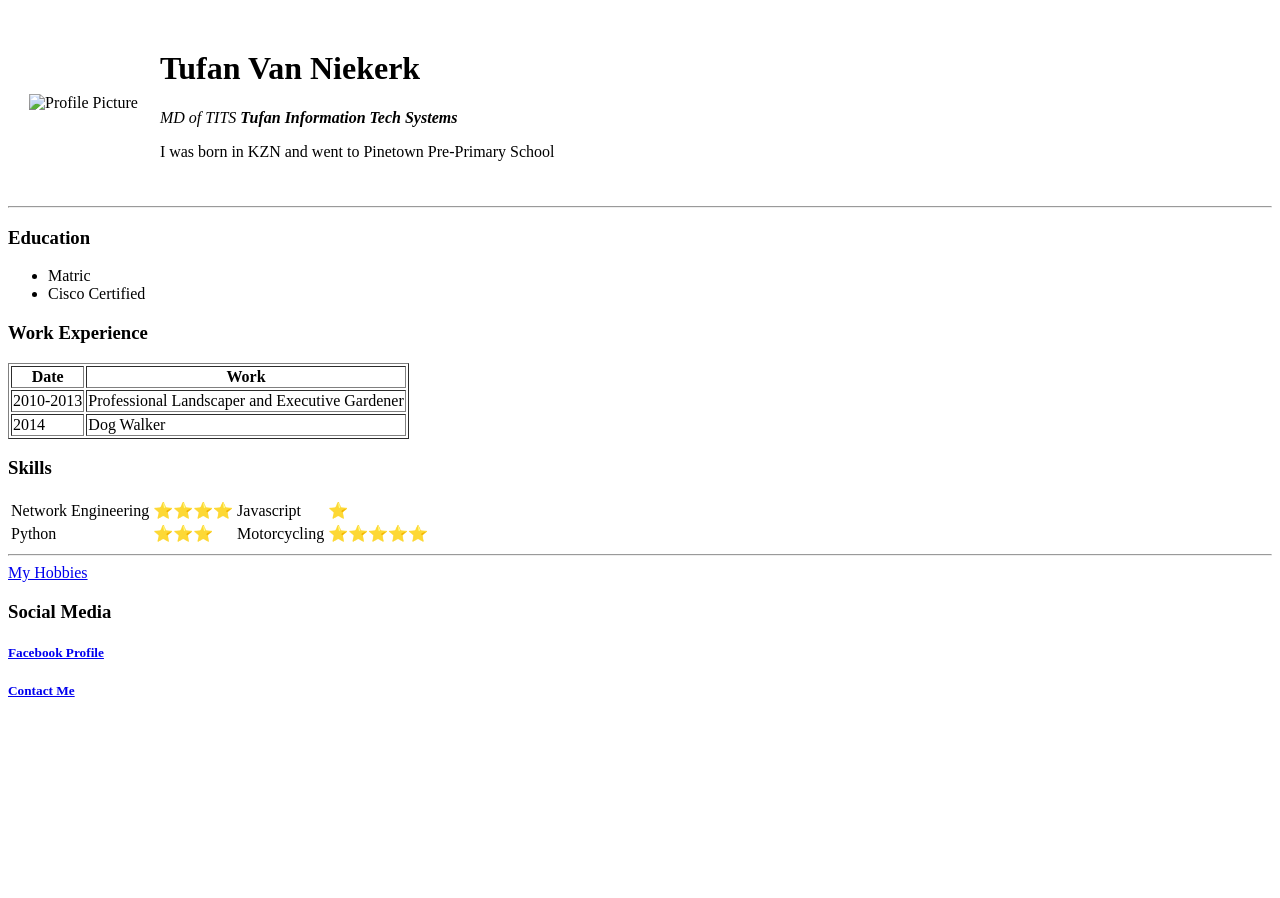
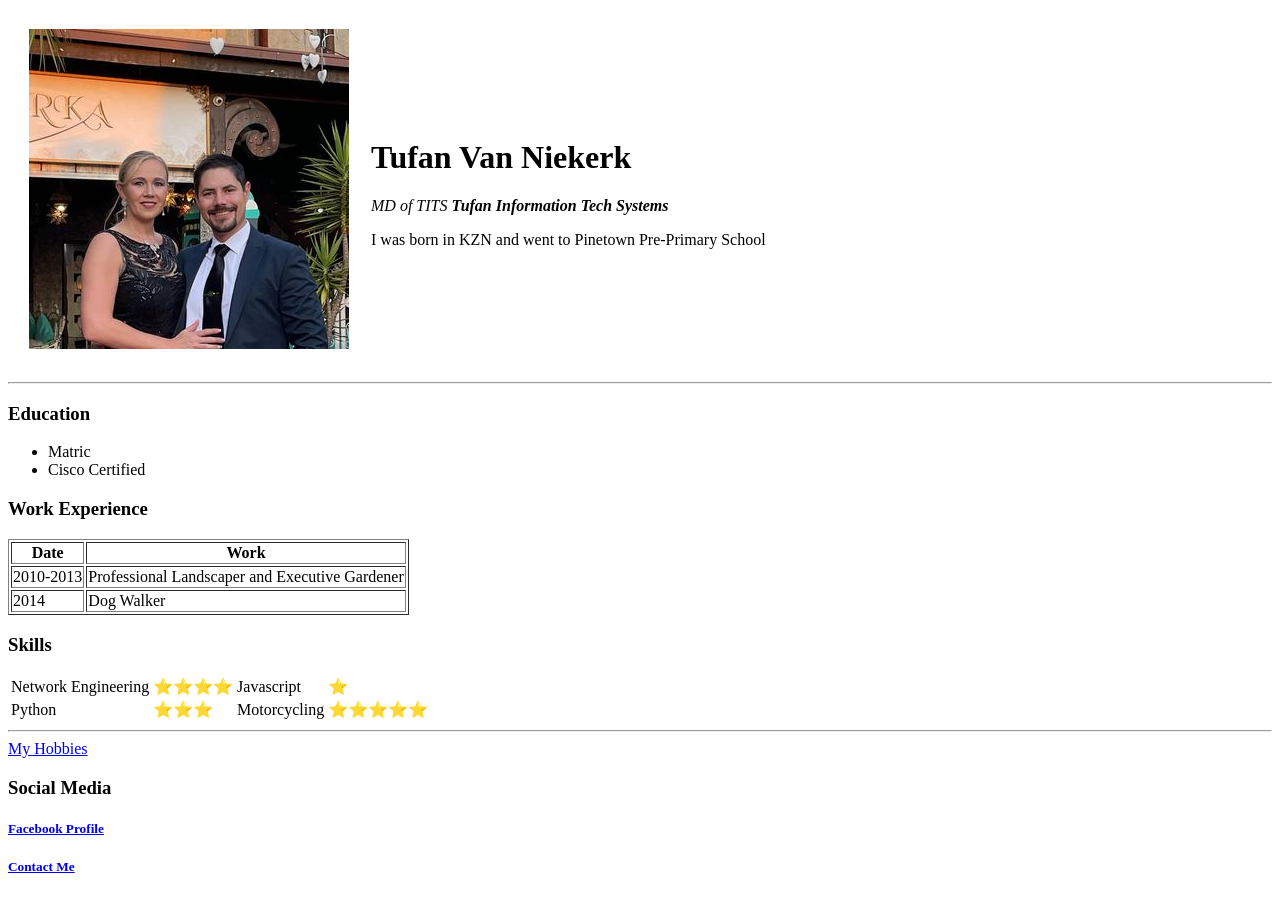
Before and after one commit to tufanneo/cv, a plain HTML site: page index.html in a window 1280 px wide. Before the commit the page ends 800 px from the top, so only its background shows below. Drawn offline with Linux system fonts and the light colour scheme; the site is published under a folder, as on GitHub Pages, so addresses that start at the root find nothing.

Commit message:
Update index.html

```diff
--- a/index.html
+++ b/index.html
@@ -8,7 +8,7 @@
     <body>
         <table cellspacing="20px">
             <tr>
-                <td><img src="/Profile Picture.jpg" alt="Profile Picture" /></td>
+                <td><img src="Profile Picture.jpg" alt="Profile Picture" /></td>
                 <td><h1>Tufan Van Niekerk</h1>
                 <p>
                     <em>MD of TITS <strong>Tufan Information Tech Systems</strong></em>
```
